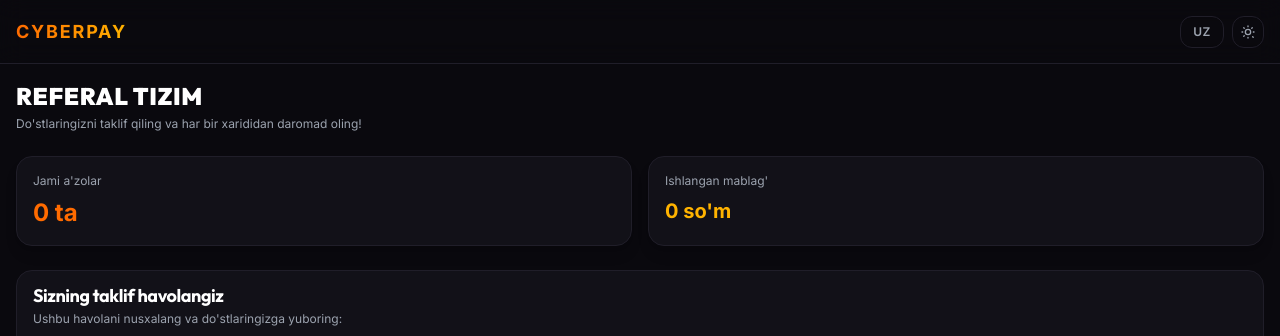
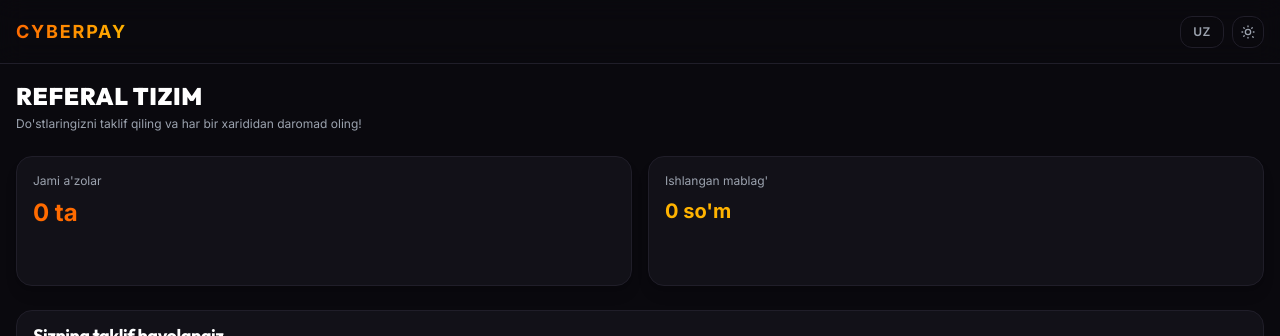
Before and after one commit to jumaqulovyashnar/uc-and-almaz.-bot, a React (Vite) app in the folder frontend/: page /referrals in a window 1280 px wide. Shown: the top 336 px of the page. Built offline with nearby package versions, Linux system fonts and the light colour scheme; no server answers.

Commit message:
Fix slider image gap and increase referral cards height

```diff
--- a/frontend/src/pages/PurchasePUBG.tsx
+++ b/frontend/src/pages/PurchasePUBG.tsx
@@ -51,7 +51,7 @@ const PubgBannerSlider: React.FC = () => {
               src={slide.imageUrl}
               alt="PUBG"
               className="w-full h-full"
-              style={{ objectFit: 'cover', objectPosition: 'center' }}
+              style={{ objectFit: 'cover', objectPosition: 'center center' }}
               draggable={false}
             />
             {/* dark gradient bottom */}
--- a/frontend/src/pages/Referrals.tsx
+++ b/frontend/src/pages/Referrals.tsx
@@ -64,7 +64,7 @@ const Referrals: React.FC = () => {
 
         {/* Stats Grid using Shadcn Cards */}
         <div className="grid grid-cols-2 gap-4 mb-6">
-          <Card hover>
+          <Card hover className="min-h-[130px]">
             <CardHeader>
               <CardDescription className="text-gray-400">Jami a'zolar</CardDescription>
             </CardHeader>
@@ -79,7 +79,7 @@ const Referrals: React.FC = () => {
             </CardContent>
           </Card>
 
-          <Card hover>
+          <Card hover className="min-h-[130px]">
             <CardHeader>
               <CardDescription className="text-gray-400">Ishlangan mablag'</CardDescription>
             </CardHeader>
```
